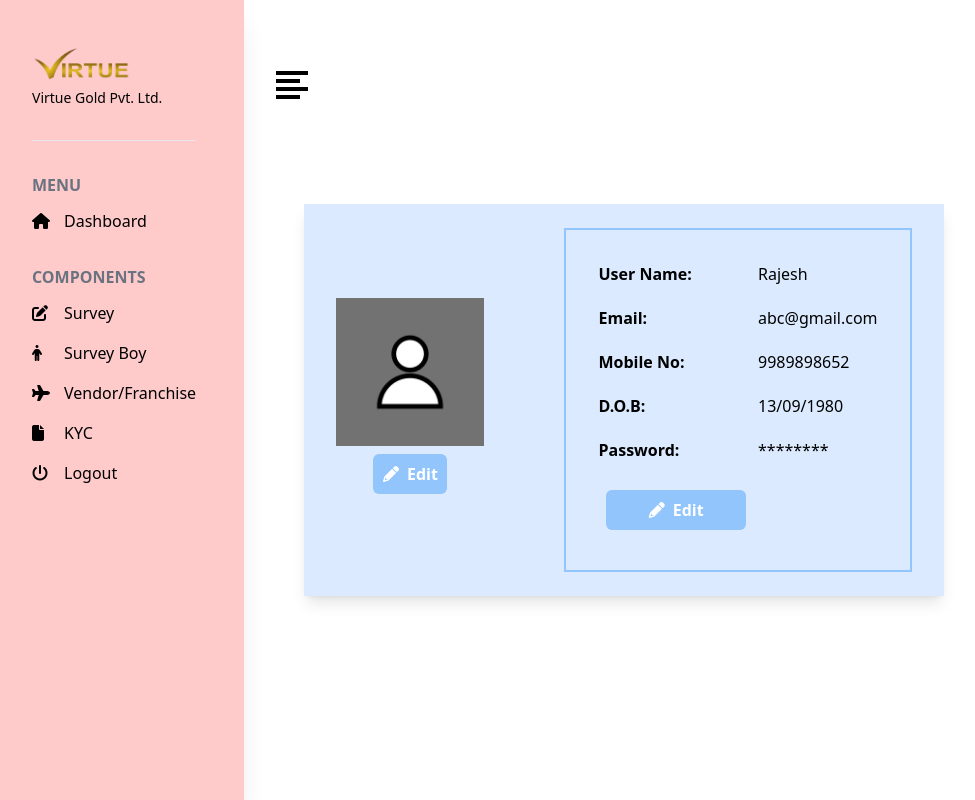
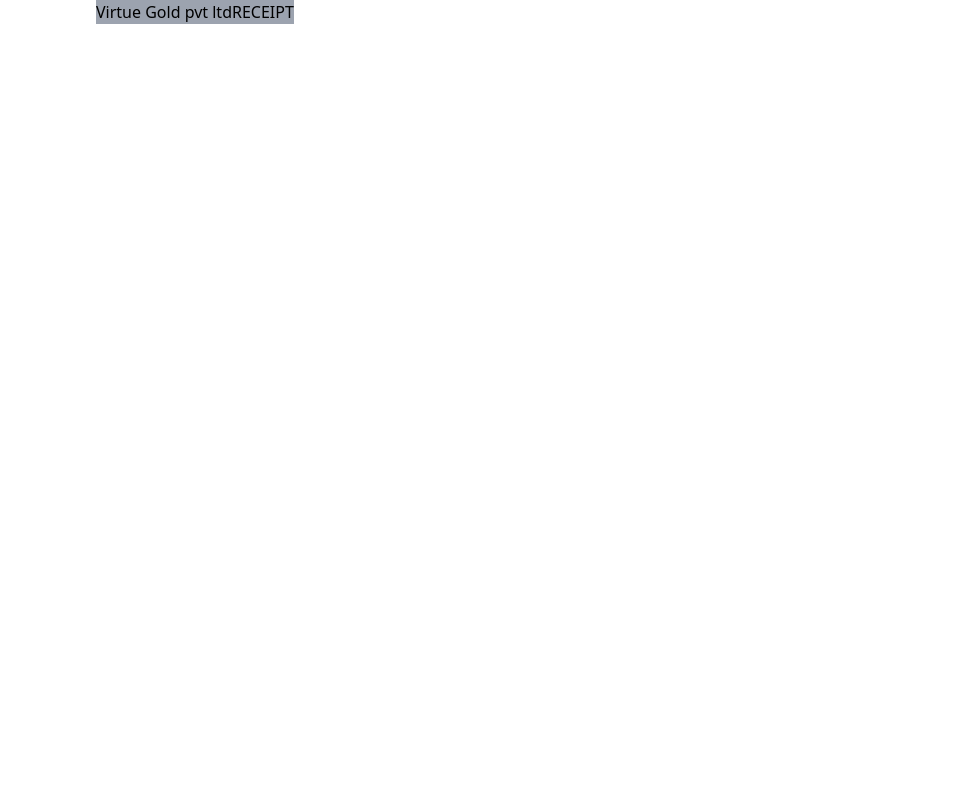
Before and after one commit to Raushan-Kumar95/virtue-gold-Givni, a React (Vite) app: page / in a window 1280 px wide. Shown: the whole page, without its empty margins (16-991 px from the left). Built offline with nearby package versions, Linux system fonts and the light colour scheme.

Commit message:
completed signup and login form

```diff
--- a/package.json
+++ b/package.json
@@ -9,11 +9,15 @@
     "preview": "vite preview"
   },
   "dependencies": {
+    "@emotion/react": "^11.10.5",
+    "@emotion/styled": "^11.10.5",
     "@hookform/resolvers": "^2.9.10",
+    "@mui/material": "^5.11.7",
     "formik": "^2.2.9",
     "react": "^18.2.0",
     "react-dom": "^18.2.0",
     "react-hook-form": "^7.43.0",
+    "react-router-dom": "^6.8.0",
     "yup": "^0.32.11"
   },
   "devDependencies": {
--- a/src/App.jsx
+++ b/src/App.jsx
@@ -3,6 +3,7 @@
 import Login from './components/Login'
 import ProfileDashboard from './components/ProfileDashboard'
 import Signup from './components/Signup'
+import PaySlipVoucher from './components/PaySlipVoucher'
 
 function App() {
 
@@ -10,8 +11,9 @@
     <div className="App">
       {/* <Signup/> */}
       {/* <Login/> */}
-      <Dashboard/>
-      <ProfileDashboard />
+      <PaySlipVoucher/>
+      {/* <Dashboard/> */}
+      {/* <ProfileDashboard /> */}
     </div>
   )
 }
--- a/src/components/Login.jsx
+++ b/src/components/Login.jsx
@@ -1,8 +1,38 @@
 import React from 'react'
+import goldImg from '../assets/images/goldImg.png'
+import vietue_logo_2 from '../../public/vietue_logo_2.png'
 
 const Login = () => {
   return (
-    <div>Login</div>
+    <div className='flex justify-center items-center md:mx-16 mx-5 md:my-16 my-5'>
+      <div className=' flex md:flex-row flex-col bg-blue-300 shadow-2xl'>
+
+        <div className=' bg-red-400 text-white px-8 py-14 md:block hidden'>
+          <img src={vietue_logo_2} width={150} alt="vietue_logo_2" className='pb-2' />
+          <img src={goldImg} alt="goldImg" width={200} />
+        </div>
+
+        <div className='md:px-10 py-[22%] p-5 w-[400px]'>
+          <h1 className='text-center text-2xl font-semibold text-gray-600 pb-2'>Login</h1>
+          <form action="">
+
+            <div className='flex gap-2'>
+              <i class="fa-solid fa-envelope bg-white p-3 my-[9px]"></i> <input type="email" name="" id="" placeholder='email' className='w-[95%] py-2 px-3 my-2 border border-slate-400 focus:border-red-400 outline-none' />
+            </div>
+
+            <div className='flex gap-2'>
+              <i class="fa-solid fa-lock bg-white p-3 my-[9px]"></i> <input type="password" name="" id="" placeholder='password' className='w-[95%] py-2 px-3 my-2 border border-slate-400 focus:border-red-400 outline-none' />
+            </div>
+
+            <button className='bg-cyan-700 text-white text-xl font-semibold py-2 px-3 my-4 w-full'>Login</button>
+            <p className='text-gray-600 font-semibold'>Create Account - <a href="" className='text-purple-800'>Signup</a></p>
+
+          </form>
+        </div>
+
+
+      </div>
+    </div>
   )
 }
 
--- /dev/null
+++ b/src/components/PaySlipVoucher.jsx
@@ -0,0 +1,16 @@
+import React from 'react'
+
+const PaySlipVoucher = () => {
+    return (
+        <div className=' absolute left-28'>
+            <div className='bg-gray-400 max-w-[500px]'>
+                <div className='flex flex-row justify-between'>
+                    <h2>Virtue Gold pvt ltd</h2>
+                    <h3>RECEIPT</h3>
+                </div>
+            </div>
+        </div>
+    )
+}
+
+export default PaySlipVoucher
--- a/src/components/Signup.jsx
+++ b/src/components/Signup.jsx
@@ -1,6 +1,7 @@
 import React from 'react'
 import goldImg from '../assets/images/goldImg.png'
 import vietue_logo_2 from '../../public/vietue_logo_2.png'
+import { Link } from "react-router-dom";
 
 const Signup = () => {
   return (
@@ -12,8 +13,8 @@
           <h1 className='text-center text-2xl font-semibold text-gray-600 pb-2'>Signup</h1>
         {/* </div> */}
           <form action="">
-            <div className='flex'>
-              <i class="fa-solid fa-user bg-white p-3 my-[9px] mr-2"></i> <input type="text" name="" id="" placeholder='username' className='w-[95%] py-2 px-3 my-2 border border-slate-400 focus:border-red-400 outline-none' />
+            <div className='flex gap-2'>
+              <i class="fa-solid fa-user bg-white p-3 my-[9px]"></i> <input type="text" name="" id="" placeholder='username' className='w-[95%] py-2 px-3 my-2 border border-slate-400 focus:border-red-400 outline-none' />
             </div>
             <div className='flex gap-2'>
               <i class="fa-solid fa-envelope bg-white p-3 my-[9px]"></i> <input type="email" name="" id="" placeholder='email' className='w-[95%] py-2 px-3 my-2 border border-slate-400 focus:border-red-400 outline-none' />
@@ -21,9 +22,9 @@
             <div className='flex gap-2'>
               <i class="fa-solid fa-mobile bg-white p-3 my-[9px]"></i> <input type="text" name="" id="" placeholder='mobile no' className='w-[95%] py-2 px-3 my-2 border border-slate-400 focus:border-red-400 outline-none' />
             </div>
-            <div className='flex gap-2'>
-              <i class="fa-solid fa-calendar-days bg-white p-3 my-[9px]"></i> <input type="date" name="" id="" placeholder='dob' className='w-[95%] py-2 px-3 my-2 text-gray-400 border border-slate-400 focus:border-red-400 outline-none' />
-            </div>
+            {/* <div className='flex gap-2'>
+              <i class="fa-solid fa-calendar-days bg-white p-3 my-[9px]"></i> <input type="date"  name="" id="" placeholder='date of birth'  className='w-[95%] py-2 px-3 my-2 border border-slate-400 focus:border-red-400 outline-none text-gray-400 hover:text-gray-900 focus:text-gray-900' />
+            </div> */}
             <div className='flex gap-2'>
               <i class="fa-solid fa-lock bg-white p-3 my-[9px]"></i> <input type="password" name="" id="" placeholder='password' className='w-[95%] py-2 px-3 my-2 border border-slate-400 focus:border-red-400 outline-none' />
             </div>
@@ -31,6 +32,8 @@
               <i class="fa-solid fa-key bg-white p-3 my-[9px]"></i><input type="password" name="" id="" placeholder='confirm password' className='w-[95%] py-2 px-3 my-2 border border-slate-400 focus:border-red-400 outline-none ' />
             </div>
             <button className='bg-green-500 text-white text-xl font-semibold py-2 px-3 my-4 w-full'>SIGNUP</button>
+            <p className='text-gray-600 font-semibold'>Already Signup? - <a href="" className='text-purple-800'>Login</a></p>
+
 
           </form>
         </div>
@@ -39,6 +42,7 @@
           <img src={vietue_logo_2} width={150} alt="vietue_logo_2" className='pb-2' />
           <img src={goldImg} alt="goldImg" width={200}  />
         </div>
+
       </div>
     </div>
   )
--- a/src/index.css
+++ b/src/index.css
@@ -3,9 +3,17 @@
 @tailwind utilities;
 
 
-.signupForm{
-  /* box-shadow: 2px 2px 60px 2px rgba(0, 0, 0, 0.5); */
-}
+/* .signupForm{
+  box-shadow: 2px 2px 60px 2px rgba(0, 0, 0, 0.5);
+} */
+
+/* input[type="date"]::before {
+	content: attr(placeholder);
+	content: attr(data-placeholder);
+} */
+
+/* input[type="date"]:focus::before,
+input[type="date"]:valid::before { display: none } */
 
 /* :root {
   font-family: Inter, Avenir, Helvetica, Arial, sans-serif;
```
Also changed, not shown: 1 other file (tests, documents, lock files or other folders).
